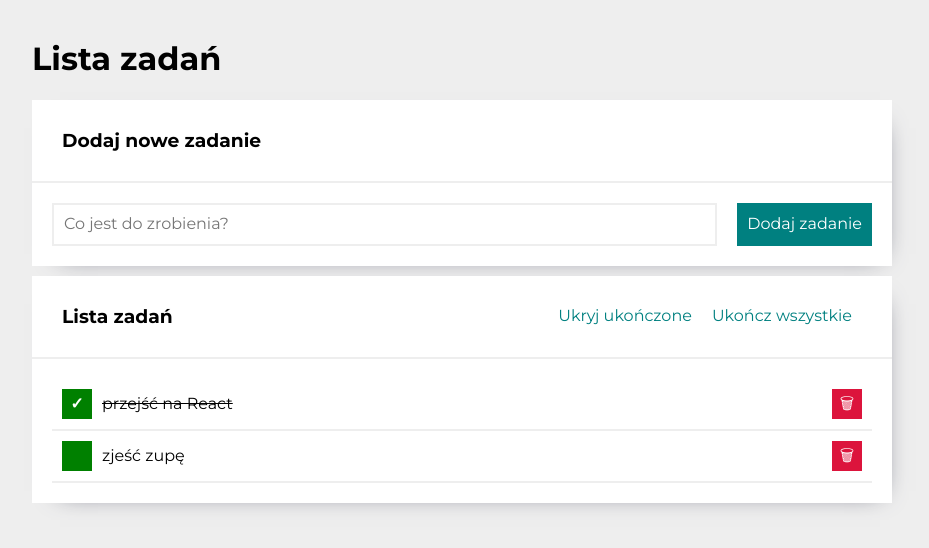
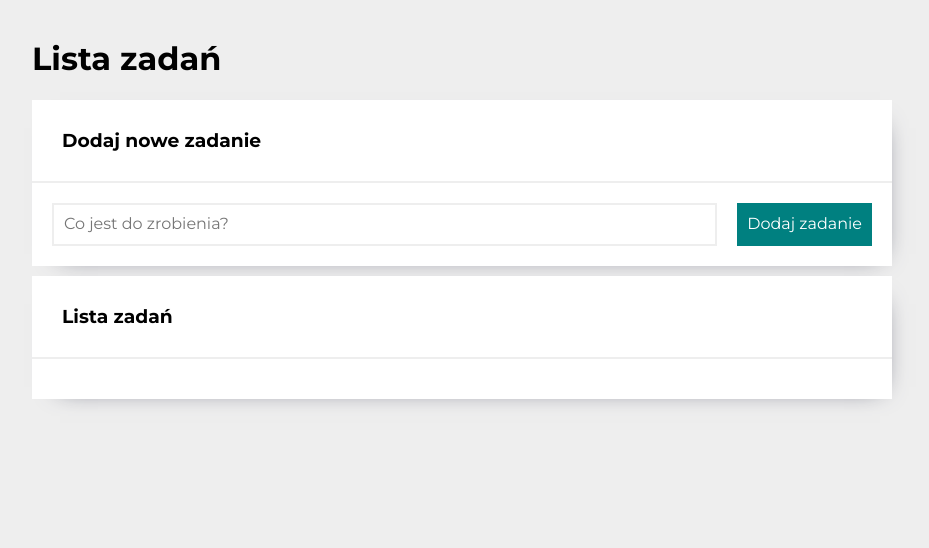
Before and after one commit to Pafeup/Task-list-React.js, a React (Create React App) app: page / in a window 1280 px wide. Shown: the top 548 px of the page, without its empty margins (178-1107 px from the left). Built offline with nearby package versions, Linux system fonts and the light colour scheme.

Commit message:
deleted example tasks from array

```diff
--- a/src/App.js
+++ b/src/App.js
@@ -8,28 +8,25 @@ import { useState } from "react";
 
 function App() {
   const [hideDone, setHideDone] = useState(false);
-  const [tasks, setTasks] = useState([
-    { id: 1, content: "przejść na React", done: true },
-    { id: 2, content: "zjeść zupę", done: false },
-  ])
+  const [tasks, setTasks] = useState([]);
 
   const toggleHideDone = () => {
     setHideDone(hideDone => !hideDone);
-  }
+  };
 
   const removeTask = (id) => {
     setTasks(tasks => tasks.filter(task => task.id !== id));
-  }
+  };
 
   const toggleTaskDone = (id) => {
     setTasks(tasks => tasks.map(task => {
       if (task.id === id) {
         return { ...task, done: !task.done };
-      }
+      };
 
       return task;
     }));
-  }
+  };
 
   const setAllDone = () => {
     setTasks(tasks => tasks.map(task => (
@@ -37,7 +34,7 @@ function App() {
         ...task,
         done: true
       })));
-  }
+  };
 
   const addNewTask = (newTaskContent) => {
     setTasks(tasks => [
@@ -47,7 +44,7 @@ function App() {
         done: false,
         id: tasks.length === 0 ? 1 : tasks[tasks.length - 1].id + 1,
       },
-    ])
+    ]);
   };
 
   return (
```
